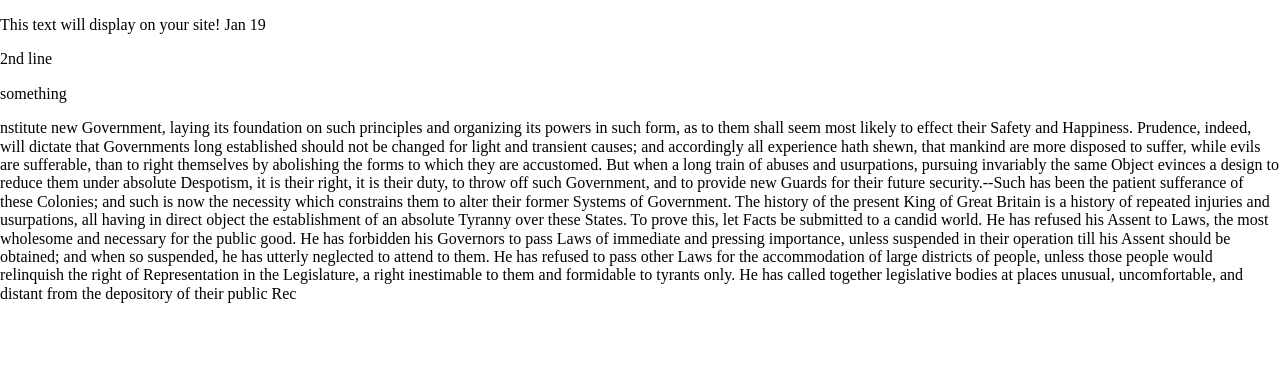
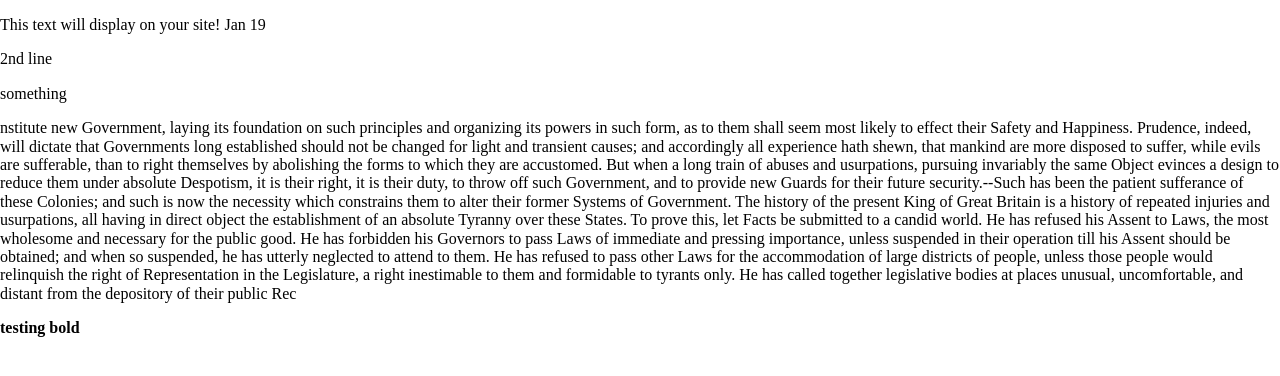
Before and after one commit to janaiturner/create-829, a plain HTML site: page index.html in a window 1280 px wide. Drawn offline with Linux system fonts and the light colour scheme.

Commit message:
bold paragraph
testing bold

```diff
--- a/index.html
+++ b/index.html
@@ -27,6 +27,7 @@
   <p>This text will display on your site! Jan 19</p>
   <p>2nd line</p>
     <p>something</p>
+
       <p>nstitute new Government, laying its foundation on such principles and organizing its powers in such form, as to them shall seem most likely to effect their Safety and Happiness. Prudence, indeed, will dictate that Governments long established should not be changed for light and transient causes; and accordingly all experience hath shewn, that mankind are more disposed to suffer, while evils are sufferable, than to right themselves by abolishing the forms to which they are accustomed. But when a long train of abuses and usurpations, pursuing invariably the same Object evinces a design to reduce them under absolute Despotism, it is their right, it is their duty, to throw off such Government, and to provide new Guards for their future security.--Such has been the patient sufferance of these Colonies; and such is now the necessity which constrains them to alter their former Systems of Government. The history of the present King of Great Britain is a history of repeated injuries and usurpations, all having in direct object the establishment of an absolute Tyranny over these States. To prove this, let Facts be submitted to a candid world.
 
         He has refused his Assent to Laws, the most wholesome and necessary for the public good.
@@ -37,6 +38,7 @@
 
         He has called together legislative bodies at places unusual, uncomfortable, and distant from the depository of their public Rec</p>
   <!-- note test -->
+  <p> <b> testing bold </b></p>
   <script src="js/main.js"></script>
 </body>
 </html>
```
